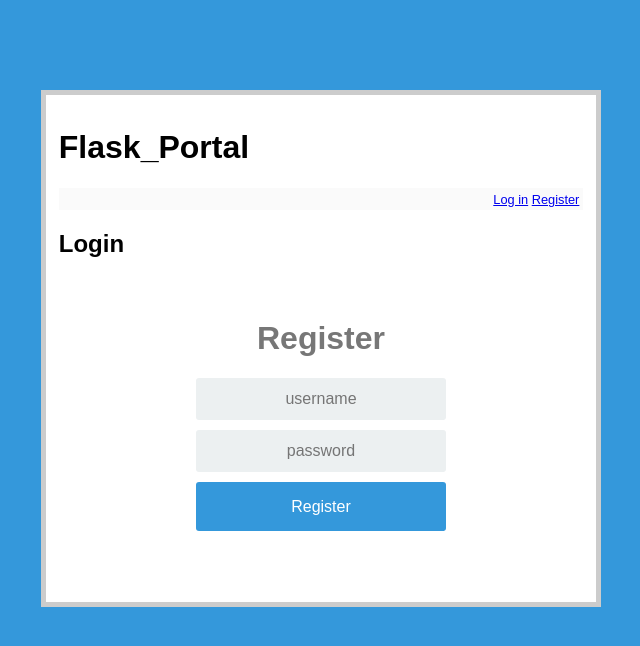
After one commit to Original-heapsters/FlaskPortal, a Flask app: page /register_new in a window 1280 px wide. The commit adds this page. Shown: the top 646 px of the page, without its empty margins (319-959 px from the left). Run offline with Flask 2, Linux system fonts and the light colour scheme.

Commit message:
Added password hashing + salt

```diff
--- a/Portal_Main/flask_portal/flask_portal.py
+++ b/Portal_Main/flask_portal/flask_portal.py
@@ -1,5 +1,6 @@
 import os
 from sqlite3 import dbapi2 as sqlite3
+from werkzeug.security import generate_password_hash, check_password_hash
 from flask import Flask, request, session, g, redirect, url_for, abort, render_template, flash
 
 app = Flask(__name__)
@@ -75,29 +76,40 @@ def add_app():
 def login():
     error = None
     if request.method == 'POST':
-        get_credentials(request.form['username'],request.form['password'])
-        if request.form['username'] != app.config['USERNAME']:
-            error = 'Invalid username'
-        elif request.form['password'] != app.config['PASSWORD']:
-            error = 'Invalid password'
-        else:
+        if get_credentials(request.form['username'],request.form['password']):
             session['logged_in'] = True
             flash('You were logged in')
             return redirect(url_for('show_apps'))
+        else:
+            error = "Invalid login"
     return render_template('login.html', error=error)
+
+@app.route('/register_new', methods=['GET', 'POST'])
+def register_new():
+    error = None
+    if request.method == 'POST':
+        add_user(request.form['username'] , request.form['password'] )
+        return redirect(url_for('login'))
+    return render_template('register_account.html', error=error)
 
 def get_credentials(uName, uPassword):
     db = get_db()
-    creds = db.execute('select username,password from users where username=? and password=?',[uName, uPassword])
+    creds = db.execute('select username,password from users where username=?',[uName])
 
     found_user = creds.fetchone()
 
-    if found_user:
-        print("I found " +  found_user["username"])
+    if found_user and check_password_hash(found_user["password"], uPassword):
         return found_user
     else:
         return None
 
+def add_user(uName, uPassword):
+    db = get_db()
+    pwHash = generate_password_hash(uPassword)
+    db.execute('insert into users (username, password) values (?, ?)',
+               [request.form['username'], pwHash])
+    db.commit()
+    flash('New user was successfully added')
 
 
 
--- a/Portal_Main/flask_portal/templates/layout.html
+++ b/Portal_Main/flask_portal/templates/layout.html
@@ -5,9 +5,10 @@
   <h1>Flask_Portal</h1>
   <div class="metanav">
   {% if not session.logged_in %}
-    <a href="{{ url_for('login') }}">log in</a>
+    <a href="{{ url_for('login') }}">Log in</a>
+    <a href="{{ url_for('register_new') }}">Register</a>
   {% else %}
-    <a href="{{ url_for('logout') }}">log out</a>
+    <a href="{{ url_for('logout') }}">Log out</a>
   {% endif %}
   </div>
   {% for message in get_flashed_messages() %}
--- /dev/null
+++ b/Portal_Main/flask_portal/templates/register_account.html
@@ -0,0 +1,29 @@
+{% extends "layout.html" %}
+{% block body %}
+  <h2>Login</h2>
+  {% if error %}<p class="error"><strong>Error:</strong> {{ error }}{% endif %}
+
+  <form action="{{ url_for('register_new') }}" method="post">
+    <div class="login">
+		<div class="login-screen">
+			<div class="app-title">
+				<h1>Register</h1>
+			</div>
+			<div class="login-form">
+              <div class="control-group">
+				<input type="text" class="login-field" value="" placeholder="username" name="username">
+				<label class="login-field-icon fui-user" for="login-name"></label>
+				</div>
+
+				<div class="control-group">
+				<input type="password" class="login-field" value="" placeholder="password" name="password">
+				<label class="login-field-icon fui-lock" for="login-pass"></label>
+				</div>
+
+                <input type="submit" value="Register" class="btn btn-primary btn-large btn-block" >
+			    <br>
+              </div>
+          </div>
+      </div>
+  </form>
+{% endblock %}
```
Also changed, not shown: Portal_Main/flask_portal/flask_portal.db.
